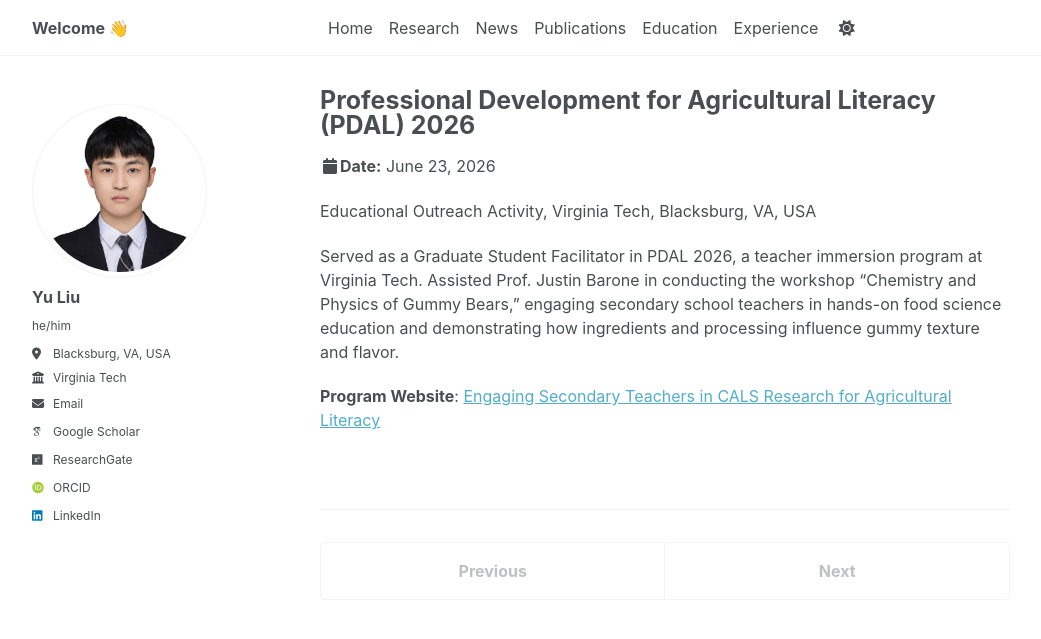
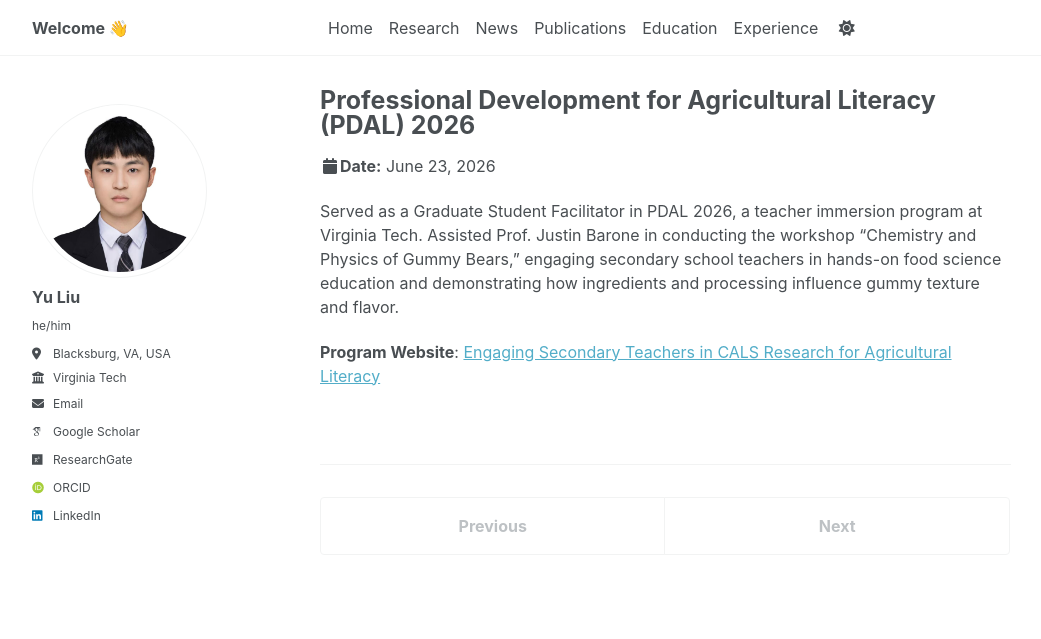
Before and after one commit to yuliu0322/yuliu0322.github.io, a Jekyll site: the page built from _talks/2026-06-23-PADL Activity.md, in a window 1280 px wide. Shown: the top 639 px of the page, without its empty margins (48-1089 px from the left). Built offline with Jekyll 4.4.1, drawn with Linux system fonts in a browser that asks for light colours; some web fonts are replaced; a script bundle is joined from its source files by our own code; library files that are not in the unit come from our copies.

Commit message:
Update 2026-06-23-PADL Activity.md

```diff
--- a/_talks/2026-06-23-PADL Activity.md
+++ b/_talks/2026-06-23-PADL Activity.md
@@ -8,8 +8,6 @@ date: 2026-06-23
 location: "Blacksburg, VA, USA"
 ---
 
-Educational Outreach Activity, Virginia Tech, Blacksburg, VA, USA
-
 Served as a Graduate Student Facilitator in PDAL 2026, a teacher immersion program at Virginia Tech. Assisted Prof. Justin Barone in conducting the workshop "Chemistry and Physics of Gummy Bears," engaging secondary school teachers in hands-on food science education and demonstrating how ingredients and processing influence gummy texture and flavor.
 
 **Program Website**: [Engaging Secondary Teachers in CALS Research for Agricultural Literacy](https://www.alce.vt.edu/signature-programs/engaging-secondary-teachers.html)
```
